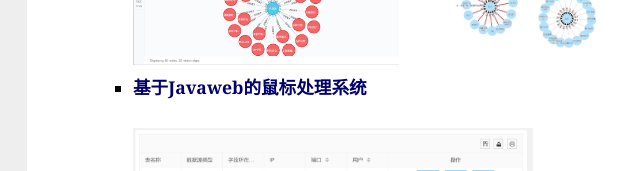
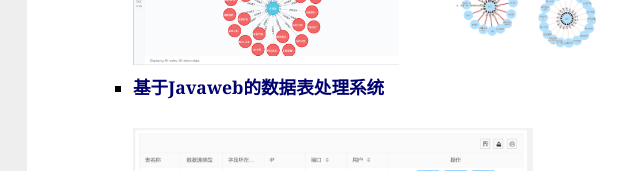
Before and after one commit to buyaoya/buyaoya.github.io, a plain HTML site: page personal/index.html in a window 1280 px wide. Shown: the part 2082-2253 px from the top of the page, 83-723 px from the left. Drawn offline with Linux system fonts and the light colour scheme.

Commit message:
Update index.html

```diff
--- a/personal/index.html
+++ b/personal/index.html
@@ -154,7 +154,7 @@
     </li>
   </ul>
   <ul>
-    <li> <h3 style="color: #000070">基于Javaweb的鼠标处理系统</h3> <br />
+    <li> <h3 style="color: #000070">基于Javaweb的数据表处理系统</h3> <br />
       <img src="c.png"  width="45%" />
       <img src="c1.png"  width="45%" />
       <img src="c2.png"  width="45%" />
```
